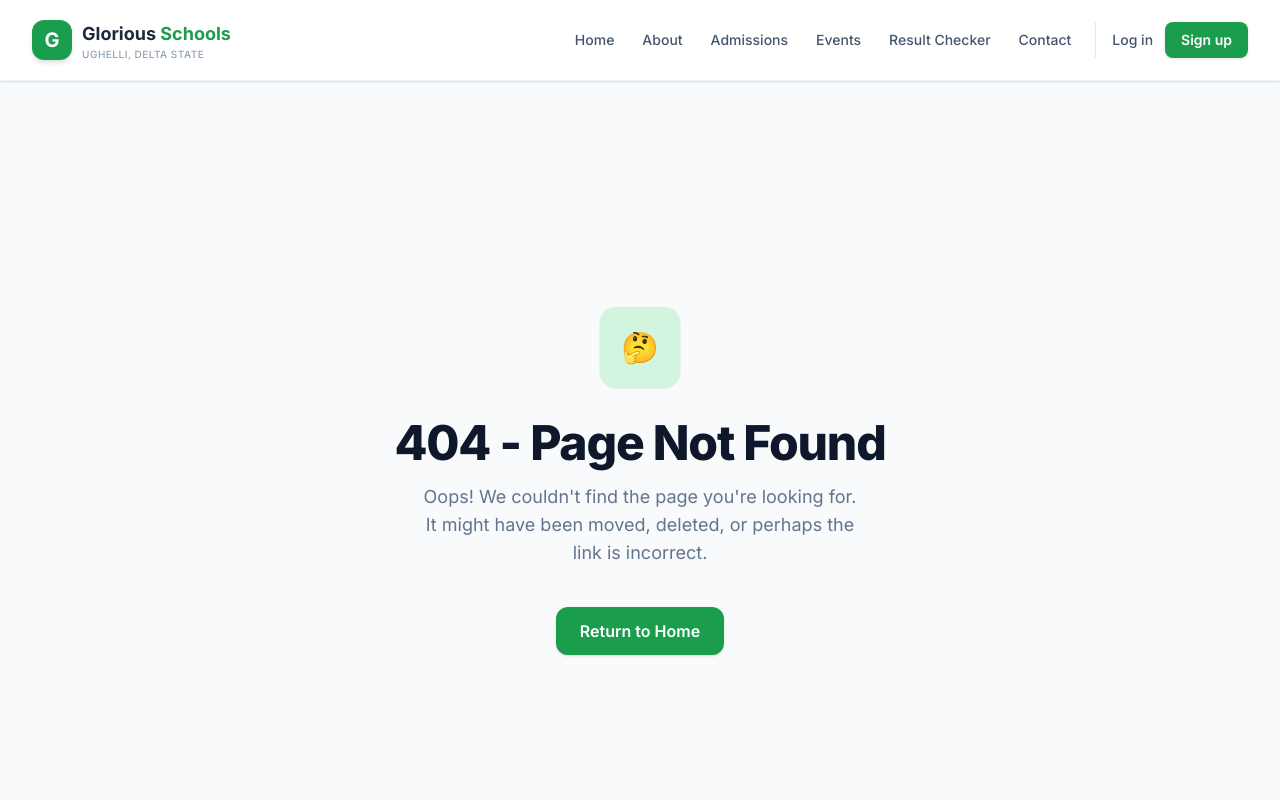
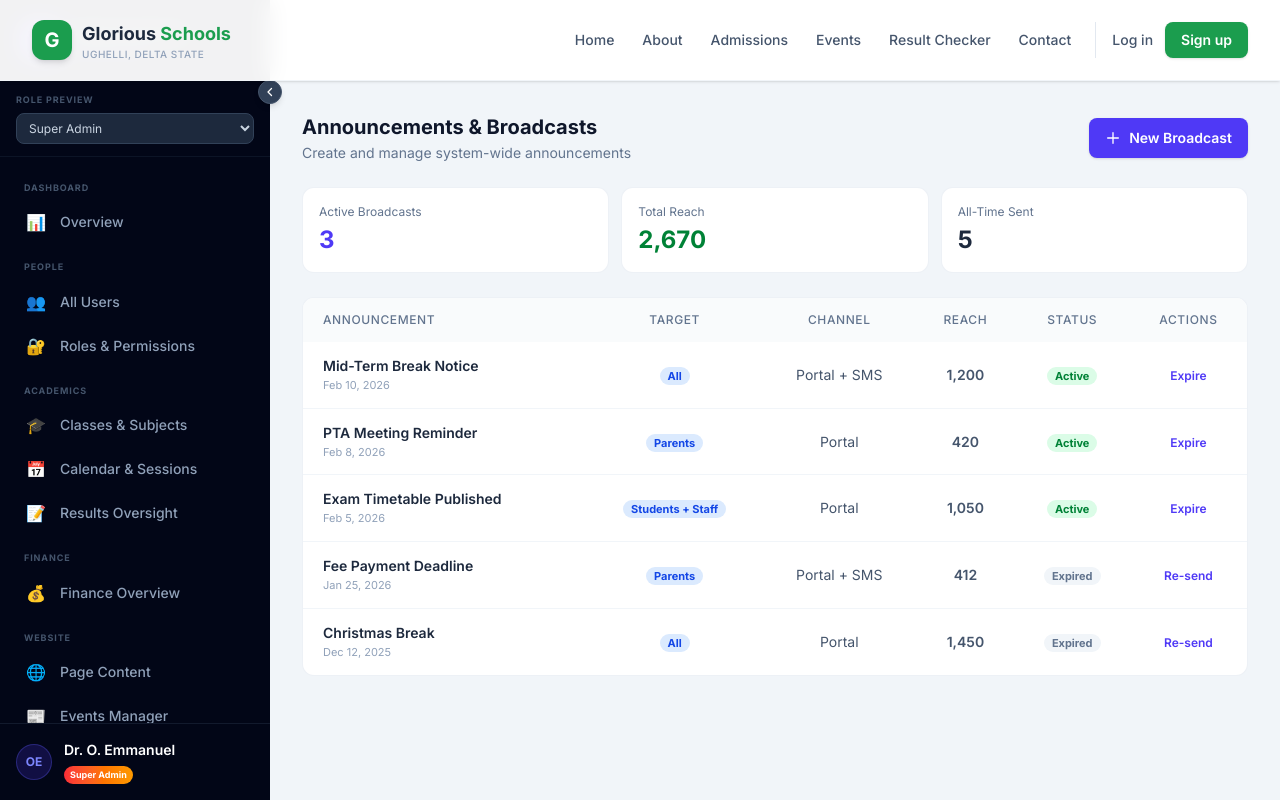
Before and after one commit to efebryan/glorious-school, a Next.js app: page /admin/communications in a window 1280 px wide. Before the commit this address had no page. Shown: the top 800 px of the page. Built offline with nearby package versions, Linux system fonts and the light colour scheme.

Commit message:
auto-commit: 4/23/2026, 5:09:05 PM

```diff
--- /dev/null
+++ b/src/app/admin/communications/page.tsx
@@ -0,0 +1,104 @@
+"use client";
+
+import { useState } from "react";
+
+const MOCK_BROADCASTS = [
+  { id: 1, title: "Mid-Term Break Notice", target: "All", channel: "Portal + SMS", published: "Feb 10, 2026", reach: 1200, status: "Active" },
+  { id: 2, title: "PTA Meeting Reminder", target: "Parents", channel: "Portal", published: "Feb 8, 2026", reach: 420, status: "Active" },
+  { id: 3, title: "Exam Timetable Published", target: "Students + Staff", channel: "Portal", published: "Feb 5, 2026", reach: 1050, status: "Active" },
+  { id: 4, title: "Fee Payment Deadline", target: "Parents", channel: "Portal + SMS", published: "Jan 25, 2026", reach: 412, status: "Expired" },
+  { id: 5, title: "Christmas Break", target: "All", channel: "Portal", published: "Dec 12, 2025", reach: 1450, status: "Expired" },
+];
+
+export default function CommunicationsPage() {
+  const [showCompose, setShowCompose] = useState(false);
+
+  return (
+    <div className="p-4 sm:p-6 lg:p-8 max-w-[1400px] mx-auto space-y-6">
+      <div className="flex flex-col sm:flex-row sm:items-center sm:justify-between gap-3">
+        <div>
+          <h1 className="text-xl font-bold text-slate-900">Announcements & Broadcasts</h1>
+          <p className="text-sm text-slate-500 mt-0.5">Create and manage system-wide announcements</p>
+        </div>
+        <button onClick={() => setShowCompose(true)} className="inline-flex items-center gap-2 px-4 py-2.5 bg-indigo-600 hover:bg-indigo-700 text-white text-sm font-semibold rounded-lg transition-colors shadow-sm">
+          <svg className="w-4 h-4" fill="none" stroke="currentColor" viewBox="0 0 24 24"><path strokeLinecap="round" strokeLinejoin="round" strokeWidth="2" d="M12 4v16m8-8H4" /></svg>
+          New Broadcast
+        </button>
+      </div>
+
+      {/* Stats */}
+      <div className="grid grid-cols-3 gap-3">
+        <div className="bg-white rounded-xl border border-slate-200/60 p-4">
+          <p className="text-xs text-slate-500">Active Broadcasts</p>
+          <p className="text-2xl font-bold text-indigo-600 mt-1">3</p>
+        </div>
+        <div className="bg-white rounded-xl border border-slate-200/60 p-4">
+          <p className="text-xs text-slate-500">Total Reach</p>
+          <p className="text-2xl font-bold text-green-700 mt-1">2,670</p>
+        </div>
+        <div className="bg-white rounded-xl border border-slate-200/60 p-4">
+          <p className="text-xs text-slate-500">All-Time Sent</p>
+          <p className="text-2xl font-bold text-slate-800 mt-1">5</p>
+        </div>
+      </div>
+
+      {/* Broadcasts Table */}
+      <div className="bg-white rounded-xl border border-slate-200/60 overflow-hidden">
+        <div className="overflow-x-auto">
+          <table className="w-full text-sm">
+            <thead><tr className="bg-slate-50/80 text-slate-500 text-xs uppercase tracking-wider">
+              <th className="text-left px-5 py-3.5 font-medium">Announcement</th>
+              <th className="text-center px-4 py-3.5 font-medium hidden sm:table-cell">Target</th>
+              <th className="text-center px-4 py-3.5 font-medium hidden md:table-cell">Channel</th>
+              <th className="text-center px-4 py-3.5 font-medium hidden lg:table-cell">Reach</th>
+              <th className="text-center px-4 py-3.5 font-medium">Status</th>
+              <th className="text-center px-4 py-3.5 font-medium">Actions</th>
+            </tr></thead>
+            <tbody className="divide-y divide-slate-100">
+              {MOCK_BROADCASTS.map((b) => (
+                <tr key={b.id} className="hover:bg-slate-50/50">
+                  <td className="px-5 py-3.5">
+                    <p className="font-semibold text-slate-800">{b.title}</p>
+                    <p className="text-[11px] text-slate-400 mt-0.5">{b.published}</p>
+                  </td>
+                  <td className="px-4 py-3.5 text-center hidden sm:table-cell"><span className="text-[11px] font-bold px-2 py-0.5 rounded-full bg-blue-100 text-blue-700">{b.target}</span></td>
+                  <td className="px-4 py-3.5 text-center text-slate-600 hidden md:table-cell">{b.channel}</td>
+                  <td className="px-4 py-3.5 text-center text-slate-600 font-semibold hidden lg:table-cell">{b.reach.toLocaleString()}</td>
+                  <td className="px-4 py-3.5 text-center"><span className={`text-[11px] font-bold px-2 py-0.5 rounded-full ${b.status === "Active" ? "bg-green-100 text-green-700" : "bg-slate-100 text-slate-500"}`}>{b.status}</span></td>
+                  <td className="px-4 py-3.5 text-center">
+                    <button className="text-xs text-indigo-600 font-semibold hover:underline">{b.status === "Active" ? "Expire" : "Re-send"}</button>
+                  </td>
+                </tr>
+              ))}
+            </tbody>
+          </table>
+        </div>
+      </div>
+
+      {/* Compose Modal */}
+      {showCompose && (
+        <div className="fixed inset-0 z-[60] flex items-center justify-center p-4">
+          <div className="absolute inset-0 bg-slate-900/50 backdrop-blur-sm" onClick={() => setShowCompose(false)} />
+          <div className="relative bg-white rounded-2xl shadow-2xl max-w-lg w-full overflow-hidden animate-fade-in-up">
+            <div className="h-1.5 bg-gradient-to-r from-indigo-500 to-purple-500" />
+            <div className="p-6">
+              <h2 className="text-lg font-bold text-slate-900 mb-4">New Broadcast</h2>
+              <div className="space-y-3">
+                <div><label className="text-xs font-medium text-slate-600 mb-1 block">Title</label><input className="w-full px-3 py-2 text-sm border border-slate-200 rounded-lg focus:ring-2 focus:ring-indigo-500/30 focus:outline-none" placeholder="Announcement title" /></div>
+                <div><label className="text-xs font-medium text-slate-600 mb-1 block">Message</label><textarea rows={4} className="w-full px-3 py-2 text-sm border border-slate-200 rounded-lg focus:ring-2 focus:ring-indigo-500/30 focus:outline-none resize-none" placeholder="Write your announcement..." /></div>
+                <div className="grid grid-cols-2 gap-3">
+                  <div><label className="text-xs font-medium text-slate-600 mb-1 block">Target Audience</label><select className="w-full px-3 py-2 text-sm border border-slate-200 rounded-lg bg-white focus:ring-2 focus:ring-indigo-500/30 focus:outline-none"><option>All</option><option>Students Only</option><option>Parents Only</option><option>Staff Only</option></select></div>
+                  <div><label className="text-xs font-medium text-slate-600 mb-1 block">Channel</label><select className="w-full px-3 py-2 text-sm border border-slate-200 rounded-lg bg-white focus:ring-2 focus:ring-indigo-500/30 focus:outline-none"><option>Portal Only</option><option>Portal + SMS</option><option>Portal + Email</option></select></div>
+                </div>
+              </div>
+              <div className="mt-6 flex gap-3">
+                <button className="flex-1 py-2.5 bg-indigo-600 hover:bg-indigo-700 text-white text-sm font-semibold rounded-lg transition-colors">Send Broadcast</button>
+                <button onClick={() => setShowCompose(false)} className="px-4 py-2.5 text-sm font-medium text-slate-500 hover:bg-slate-100 rounded-lg transition-colors">Cancel</button>
+              </div>
+            </div>
+          </div>
+        </div>
+      )}
+    </div>
+  );
+}
```
